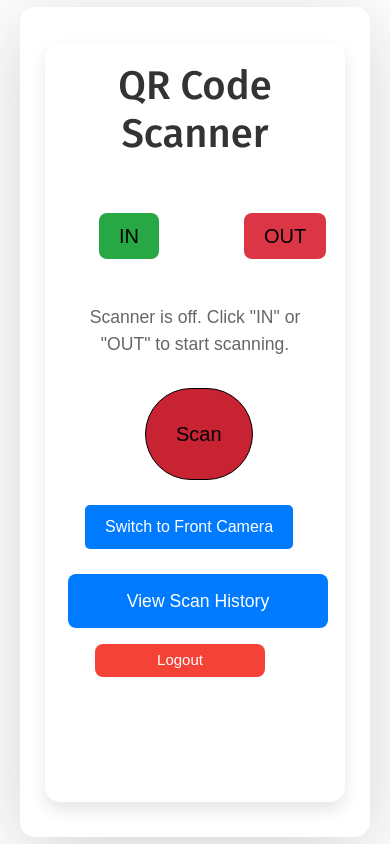
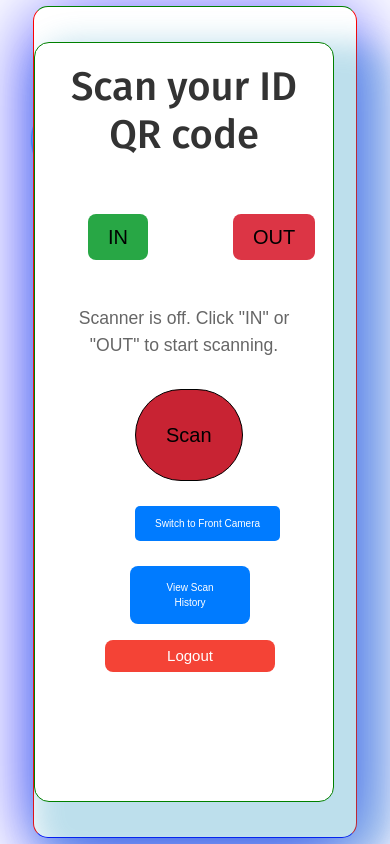
Before and after one commit to vinanshu/project_attendance, a React (Create React App) app: page /scan in a window 390 px wide. Built offline with nearby package versions, Linux system fonts and the light colour scheme; no server answers; sample sign-in values are in the browser's storage.

Commit message:
Your commit message

```diff
--- a/src/components/history.js
+++ b/src/components/history.js
@@ -106,15 +106,19 @@ function History() {
           <table>
             <thead>
               <tr>
-                <th>ID Number</th>
+                <th>first name</th>
+                <th>Middle Name</th>
+                <th>last Name & ID & Course</th>
                 <th>IN Timestamp</th>
                 <th>OUT Timestamp</th>
               </tr>
             </thead>
             <tbody>
               {history.map((scan) => (
-                <tr key={scan.id}>
+                <tr key={scan.name}>
+                  <td>{scan.name}</td>
                   <td>{scan.idNumber}</td>
+                  <td>{scan.lname}</td>
                   <td>{scan.status === "IN" ? scan.timestamp : "-"}</td>
                   <td>{scan.status === "OUT" ? scan.timestamp : "-"}</td>
                 </tr>
--- a/src/components/login.js
+++ b/src/components/login.js
@@ -95,7 +95,7 @@ function Login() {
         <div className="login-container">
 <div className="back1">
           <form onSubmit={handleSubmit}>
-            <h3>Login</h3>
+            <h3>LOGIN</h3>
 
             <div className="mb-3">
               <label>Email address</label>
--- a/src/components/profile.js
+++ b/src/components/profile.js
@@ -99,10 +99,13 @@ function Profile() {
 
           <h3 className="profile-header">Welcome {userDetails.firstName}</h3>
           <div className="profile-info">
-            <p>Email: {userDetails.email}</p>
-            <p>First Name: {userDetails.firstName}</p>
-            <p>Last Name: {userDetails.lastName}</p>
-            <p>ID number: {userDetails.ID}</p>
+            <p><strong>Email: </strong>{userDetails.email}</p>
+            <p><strong>First Name: </strong> {userDetails.firstName}</p>
+            <p><strong>Last Name:  </strong>{userDetails.lastName}</p>
+            <p><strong>ID number: </strong> {userDetails.ID}</p>
+            <p><strong>Year: </strong> {userDetails.year}</p>
+            <p><strong>Course: </strong> {userDetails.course}</p>
+            <p><strong>Section: </strong> {userDetails.section}</p>
             {userDetails.qrCode && (
               <div className="qr-code-container">
                 <h5>Your QR Code:</h5>
--- a/src/components/register.js
+++ b/src/components/register.js
@@ -1,4 +1,4 @@
-import { createUserWithEmailAndPassword } from "firebase/auth";
+ import { createUserWithEmailAndPassword } from "firebase/auth";
 import React, { useState } from "react";
 import { auth, db } from "../config/firebase";
 import { setDoc, doc, getDocs, collection, query, where } from "firebase/firestore";
@@ -151,9 +151,9 @@ function Register() {
           required
         >
           <option value="">Select Course</option>
-          <option value="IT">IT</option>
-          <option value="TCM">TCM</option>
-          <option value="EMT">EMT</option>
+          <option value="BSIT">IT</option>
+          <option value="BSTCM">TCM</option>
+          <option value="BSEMT">EMT</option>
         </select>
       </div>
       {/* Year and section selection */}
@@ -166,10 +166,10 @@ function Register() {
           required
         >
           <option value="">Select Year</option>
-          <option value="1st">1ST</option>
-          <option value="2nd">2ND</option>
-          <option value="3rd">3RD</option>
-          <option value="4th">4TH</option>
+          <option value="1ST">1ST</option>
+          <option value="2ND">2ND</option>
+          <option value="3RD">3RD</option>
+          <option value="4TH">4TH</option>
         </select>
 
       </div>
--- a/src/components/scan.js
+++ b/src/components/scan.js
@@ -42,8 +42,8 @@ function Scan() {
         return;
       }
 
-      const [fname, IDnumber] = data.split(" ");
-      if (!fname || !IDnumber) {
+      const [fname, IDnumber, lname] = data.split(" ");
+      if (!fname || !IDnumber || !lname ) {
         toast.error("QR code data is incomplete.", {
           position: "top-center",
         });
@@ -54,6 +54,7 @@ function Scan() {
         collection(db, "scanHistory"),
         where("idNumber", "==", IDnumber),
         where("fname", "==", fname),
+        where("lname", "==", lname),
         where("status", "==", status)
       );
       const querySnapshot = await getDocs(q);
@@ -68,6 +69,7 @@ function Scan() {
       const scanData = {
         name: fname,
         idNumber: IDnumber,
+        lname: lname,
         status,
         timestamp: new Date().toLocaleString(),
       };
@@ -158,7 +160,7 @@ function Scan() {
 
   return (
     <div className="scan-container">
-      <h1 className="scan-title">QR Code Scanner</h1>
+      <h1 className="scan-title">Scan your ID QR code</h1>
 
       {/* Buttons for IN and OUT actions */}
       <div className="action-buttons">
--- a/src/styles/App.css
+++ b/src/styles/App.css
@@ -1,5 +1,9 @@
 .App {
   text-align: center;
+  background-image: url(../logo/A.png);
+  background-repeat: no-repeat;
+  background-size: 300px 300px;
+  background-position-x: 10px ;
 }
 
 .App-logo {
@@ -62,6 +66,14 @@
     height: 30vmin;  /* Adjust logo size for very small screens */
   }
 
+  .App{
+    background-image: url(../logo/A.png);
+  background-repeat: no-repeat;
+  background-size: 100px 100px;
+  background-position-x: 10px ;
+  background-position-y: 100px;
+  }
+
   .App-header {
     font-size: calc(12px + 1vmin);  /* Ensure the text remains readable */
     padding: 10px;  /* Further reduce padding on very small screens */
--- a/src/styles/history.css
+++ b/src/styles/history.css
@@ -6,8 +6,8 @@
     box-shadow: 0 8px 16px rgba(0, 0, 0, 0.1);
     font-family: 'Arial', sans-serif;
     width: 700px;
-    margin-left: -200px;
-  height: 910px;
+    margin-left: -140px;
+    height: 910px;
   }
 
   /* Title Styling */
@@ -194,7 +194,7 @@ tbody tr:nth-child(odd) {
       font-size: 15px;
       padding: 5px;
       width: 170px;
-      margin-left: 30px;
+      margin-left: 50px;
     }
 
     .table-container {
--- a/src/styles/index.css
+++ b/src/styles/index.css
@@ -43,6 +43,8 @@ html,
   justify-content: center;
   flex-direction: column;
   text-align: left;
+  background-size: 300px 300px;
+  background-repeat: no-repeat;
   padding: 15px; /* Add padding for small screens */
 }
 
@@ -51,10 +53,12 @@ html,
   max-width: 450px; /* Max width for larger screens */
   margin: auto;
   background: #ffffff;
-  box-shadow: 0px 14px 80px rgba(34, 35, 58, 0.2);
+  box-shadow: 0px 14px 80px rgba(0, 0, 255, 0.829) ;
   padding: 20px; /* Reduced padding for mobile */
   border-radius: 15px;
   transition: all 0.3s;
+  border: solid 1px;
+  border-color: green red blue;
 }
 
 .auth-wrapper .form-control:focus {
@@ -66,6 +70,7 @@ html,
   text-align: center;
   margin: 0;
   line-height: 1;
+  color: blue;
   padding-bottom: 10px; /* Reduced padding for better mobile layout */
 }
 
@@ -103,6 +108,7 @@ html,
 
   .auth-wrapper {
     padding: 10px;
+
   }
 
   h3 {
@@ -124,11 +130,15 @@ html,
 @media (max-width: 480px) {
   .auth-inner {
     width: 90%;  /* Form width for smaller screens */
-    padding: 15px; /* Reduced padding for tighter spaces */
+    padding: 15px;
   }
 
   .auth-wrapper {
     padding: 10px;
+    background-size: 100px 100px;
+  background-repeat: no-repeat;
+  padding: 15px;
+  background-position-y: 100px;
   }
 
   .auth-wrapper h3 {
--- a/src/styles/login.css
+++ b/src/styles/login.css
@@ -6,20 +6,15 @@
   .admin-button {
     position: absolute;
     top: -200px;
-    left: 200px;
+    left: 270px;
     background: none;
     border: none;
     cursor: pointer;
-    padding: 10px 10px;
   }
 
   .admin-logo {
     width: 80px;
     height: 80px;
-  }
-
-  .auth-inner{
-    width: 350px;
   }
 
   /* Modal Style */
@@ -34,6 +29,7 @@
     justify-content: center;
     align-items: center;
     z-index: 1000;
+
   }
 
   .admin-modal-content {
@@ -149,6 +145,11 @@
       font-size: 0.9rem;
       padding: 8px 16px;
     }
+
+    .admin-button{
+      left: 140px;
+      top: -150px;
+    }
   }
 
   .screenshot-warning {
--- a/src/styles/profile.css
+++ b/src/styles/profile.css
@@ -18,12 +18,13 @@
   .profile-info p {
     font-size: 1rem;
     margin: 10px 0;
-    color: #555;
+    color: black;
   }
 
   .profile-info h5 {
     font-size: 1.2rem;
     margin-bottom: 15px;
+    color: red ;
   }
 
   .qr-code-container {
@@ -35,7 +36,9 @@
     max-width: 200px;
     cursor: pointer;
     border-radius: 10px;
-    box-shadow: 0 2px 4px rgba(0, 0, 0, 0.2);
+    box-shadow: 10px 10px 10px rgba(236, 19, 182, 0.753);
+    border: 1px solid;
+    border-color: red green yellow;
   }
 
   .button-container {
@@ -55,12 +58,20 @@
   .button-container button:hover {
     background-color: #007bff;
     color: white;
+    background-color: green;
   }
+
+  .btn-secondary{
+    background-color: red;
+  }
+
 
   .attendance-history {
     margin-top: 30px;
     background-color: #fff;
     padding: 15px;
+    height: 200px; /* Adjust height as needed */
+    overflow-y: auto; /* Enable vertical scrolling */
     border-radius: 10px;
     box-shadow: 0 2px 4px rgba(0, 0, 0, 0.1);
   }
--- a/src/styles/scan.css
+++ b/src/styles/scan.css
@@ -9,7 +9,7 @@
     border-radius: 15px;
     box-shadow: 0 8px 16px rgba(0, 0, 0, 0.1);
     font-family: 'Arial', sans-serif;
-    margin-left: -30px;
+    margin-left: -10px;
   }
 
   .scan-title {
@@ -34,9 +34,10 @@
     overflow-y: auto; /* Enable vertical scrolling */
     background-color: #ffffff;
     border-radius: 15px;
-    box-shadow: 0 8px 16px rgba(0, 0, 0, 0.1);
+    box-shadow: 30px 30px 30px 30px rgba(22, 142, 189, 0.281);
     font-family: 'Arial', sans-serif;
-    margin-left: -90px;
+    margin-left: -50px;
+    border: 1px solid green;
   }
 
 
@@ -125,11 +126,13 @@
     border-radius: 5px;
     cursor: pointer;
     font-size: 16px;
-    margin-left: 100px;
+    margin-left: 130px;
   }
 
   .toggle-camera button:hover {
     background-color: #0056b3;
+    width: 210px;
+    margin-right: 30px;
   }
 
 
@@ -177,13 +180,13 @@
     }
 
     .history-btn {
-      width: 100%;
-      font-size: 1.1rem;
-      margin-left: 3px;
+      width: 120px;
+      font-size: 10px;
+      margin-left: 75px;
     }
 
     .logout-btn{
-      margin-left: 50px;
+      margin-left: 10px;
     }
     .capture-button{
       border-radius: 100px;
@@ -199,7 +202,8 @@
       border-radius: 5px;
       cursor: pointer;
       font-size: 16px;
-      margin-left: 20px;
+      font-size: 10px;
+      margin-left: 80px;
     }
   }
 
@@ -207,5 +211,6 @@
     .scan-container {
       height: 90vh; /* Adjust for smaller screens */
       padding: 20px;
+      margin-left: -15px;
     }
   }
```
Also changed, not shown: src/logo/A.png (added), src/logo/background.png (added).
